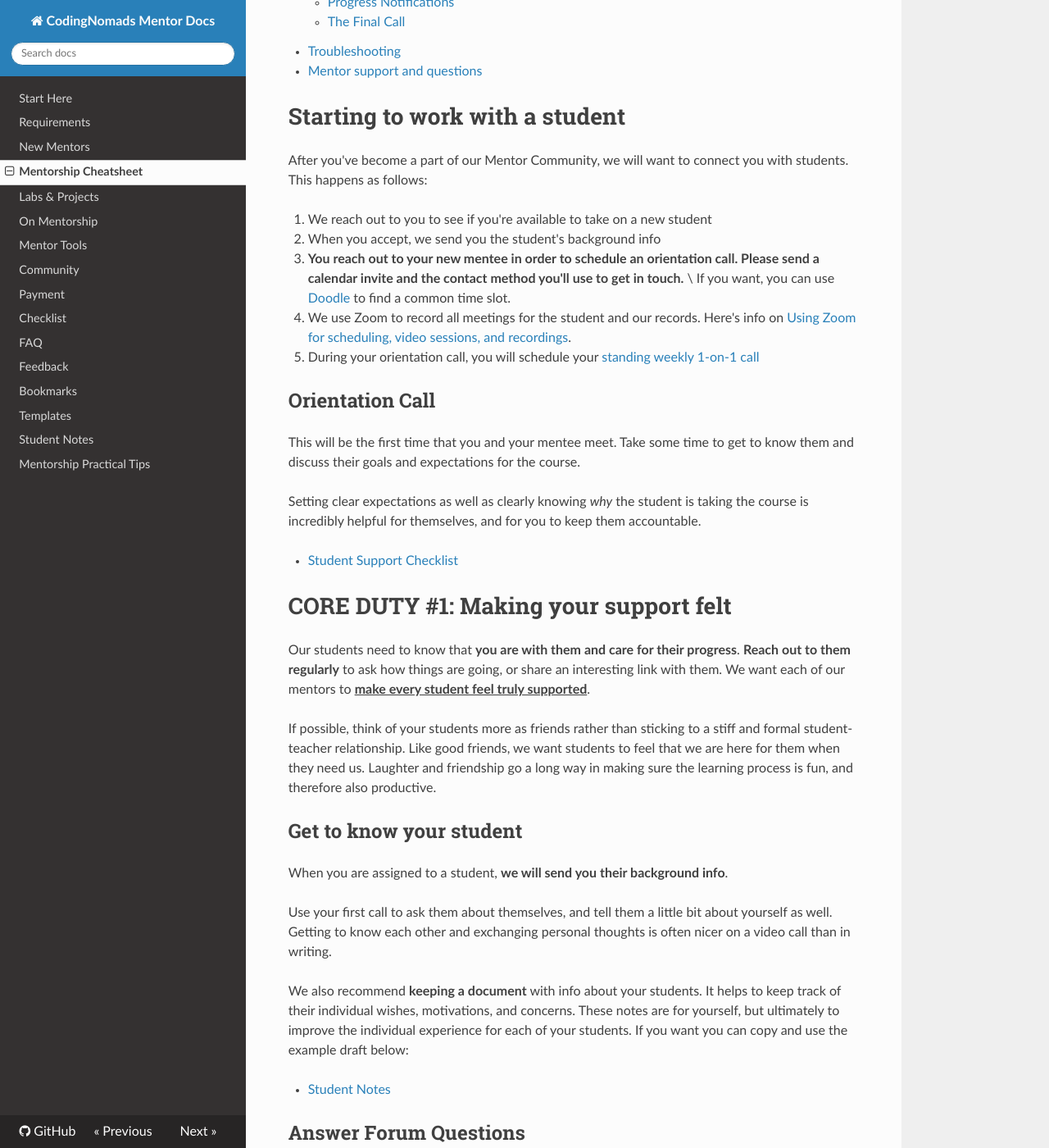
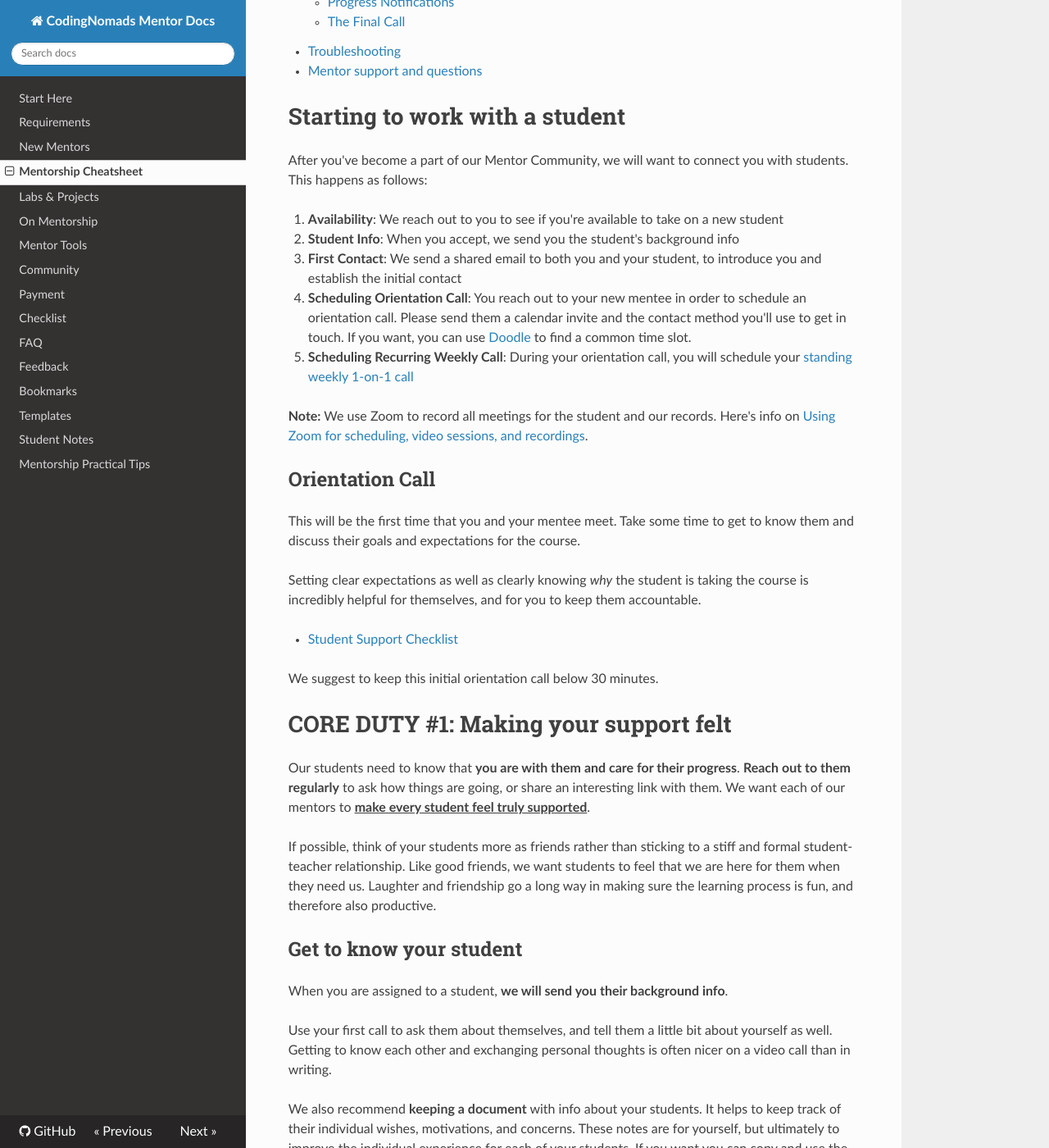
Before and after one commit to CodingNomads/mentor-docs, an MkDocs documentation site: the page built from docs/03_mentorship_process.md, in a window 1280 px wide and 1400 px high, scrolled down 733 px. Shown: the whole window at 82% size. Built offline with MkDocs 1.6.1, drawn with Linux system fonts in a browser that asks for light colours; nearby versions of some CDN libraries.

Commit message:
Update initial call info

```diff
--- a/docs/03_mentorship_process.md
+++ b/docs/03_mentorship_process.md
@@ -8,12 +8,13 @@ This document contains a breakdown of the logistics surrounding our mentorship p
 
 After you've become a part of our Mentor Community, we will want to connect you with students. This happens as follows:
 
-1. We reach out to you to see if you're available to take on a new student
-2. When you accept, we send you the student's background info
-3. **You reach out to your new mentee in order to schedule an orientation call. Please send a calendar invite and the contact method you'll use to get in touch.** \
-If you want, you can use [Doodle](https://doodle.com/create/options) to find a common time slot.
-4. We use Zoom to record all meetings for the student and our records. Here's info on [Using Zoom for scheduling, video sessions, and recordings](05_tools.md).
-5. During your orientation call, you will schedule your [standing weekly 1-on-1 call](#core-duty-#2-weekly-1-on-1-calls)
+1. **Availability**: We reach out to you to see if you're available to take on a new student
+2. **Student Info**: When you accept, we send you the student's background info
+3. **First Contact**: We send a shared email to both you and your student, to introduce you and establish the initial contact
+4. **Scheduling Orientation Call**: You reach out to your new mentee in order to schedule an orientation call. Please send them a calendar invite and the contact method you'll use to get in touch. If you want, you can use [Doodle](https://doodle.com/create/options) to find a common time slot.
+5. **Scheduling Recurring Weekly Call**: During your orientation call, you will schedule your [standing weekly 1-on-1 call](#core-duty-#2-weekly-1-on-1-calls)
+
+**Note:** We use Zoom to record all meetings for the student and our records. Here's info on [Using Zoom for scheduling, video sessions, and recordings](05_tools.md#video-sessions-and-recordings-zoom).
 
 ## Orientation Call
 
@@ -22,6 +23,8 @@ This will be the first time that you and your mentee meet. Take some time to get
 Setting clear expectations as well as clearly knowing _why_ the student is taking the course is incredibly helpful for themselves, and for you to keep them accountable.
 
 *   [Student Support Checklist](08_checklist.md)
+
+We suggest to keep this initial orientation call below 30 minutes.
 
 # CORE DUTY #1: Making your support felt
 
```
Also changed, not shown: 2 other files.
